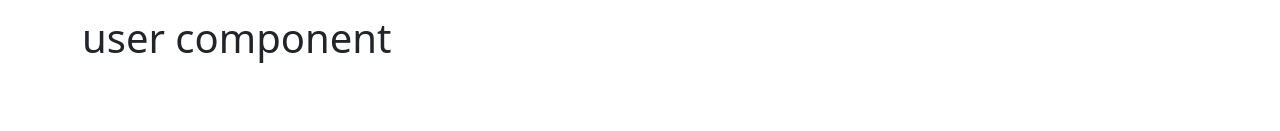
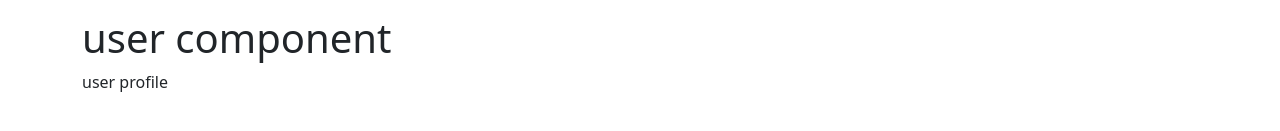
Before and after one commit to semi-jaiswal/Angular_tutorial, an Angular app: page / in a window 1280 px wide. Both pictures are taken after typing "Sample" into the empty fields and a click on the button "Add User". Shown: the part 233-364 px from the top of the page. Built offline with nearby package versions, Linux system fonts and the light colour scheme.

Commit message:
user profile

```diff
--- a/src/app/user/user.component.html
+++ b/src/app/user/user.component.html
@@ -1,3 +1,5 @@
 <p>user: {{ userName }}</p>
 
 <h1>user component</h1>
+
+<p>user profile</p>
```
